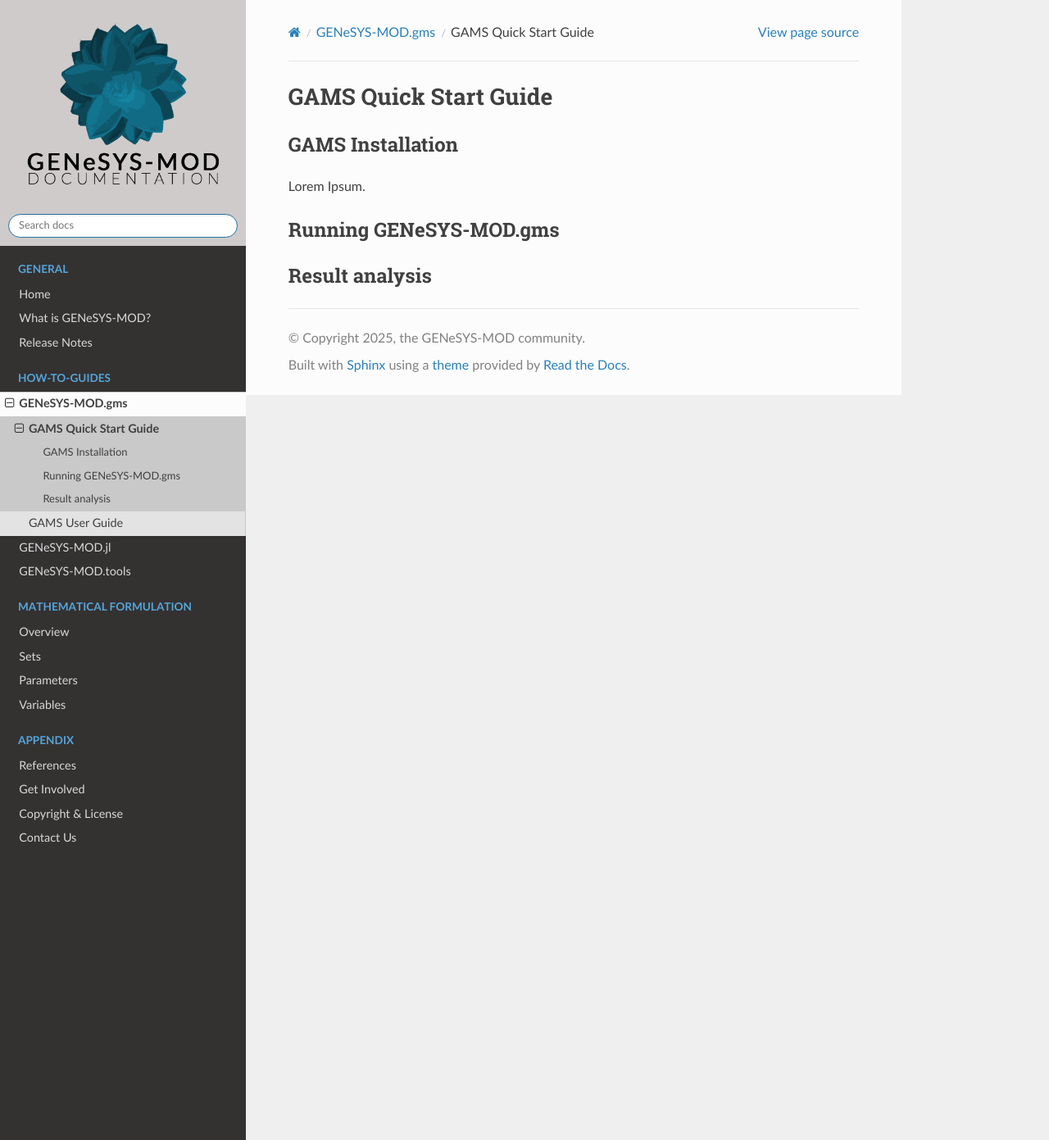
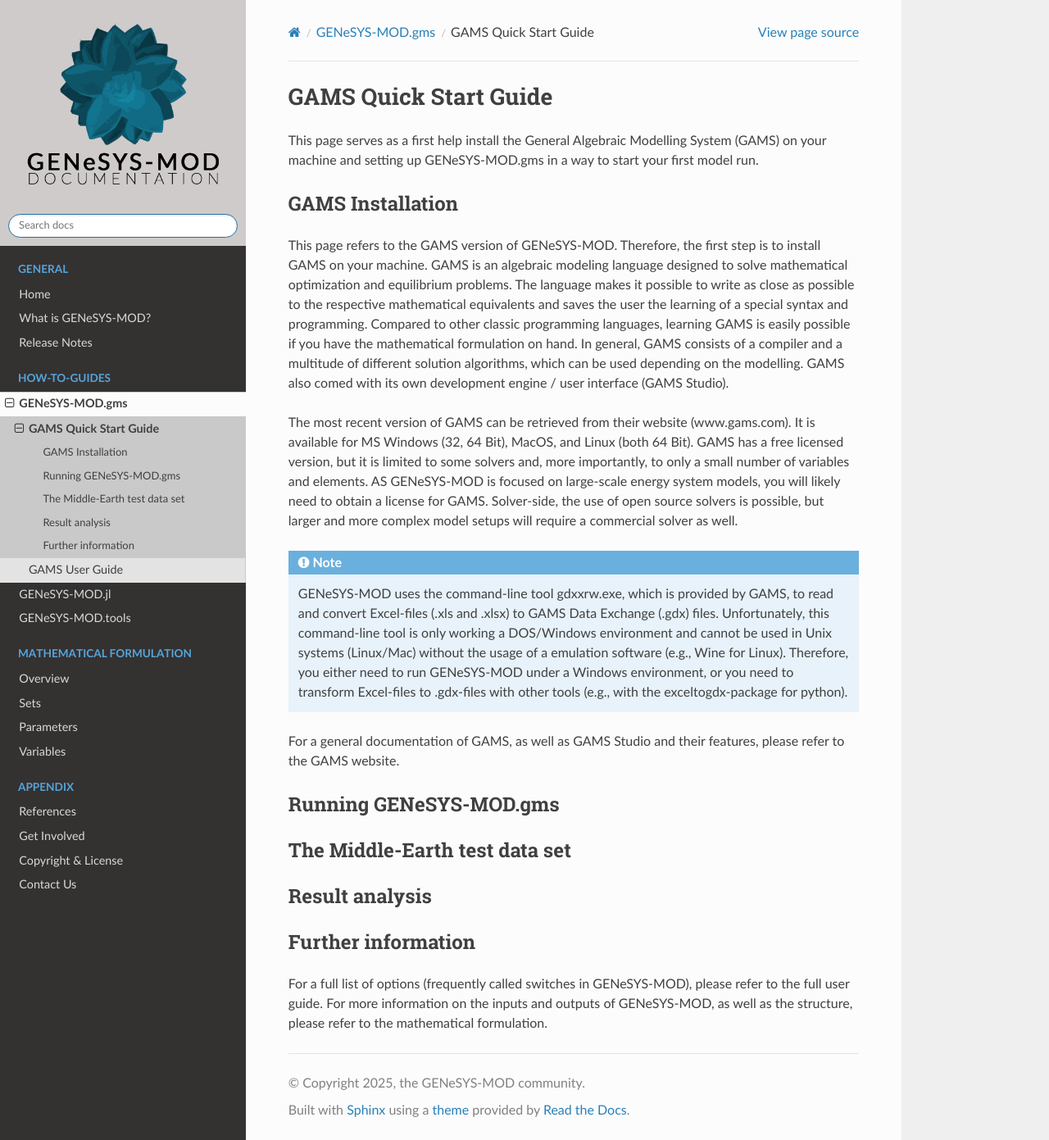
Before and after one commit to GENeSYS-MOD/GENeSYS_MOD.readthedocs, a Sphinx documentation site: the page built from docs/source/how_to_guides/gams/quick_start/quick_start.rst, in a window 1280 px wide and 1391 px high. Shown: the whole window at 82% size. Built offline with Sphinx 7.4.7 and the Read the Docs theme 3.1.0, drawn with Linux system fonts in a browser that asks for light colours.

Commit message:
started adding page for quick start guide GAMS

```diff
--- a/docs/source/how_to_guides/gams/quick_start/quick_start.rst
+++ b/docs/source/how_to_guides/gams/quick_start/quick_start.rst
@@ -1,14 +1,47 @@
 GAMS Quick Start Guide
 ======================
 
+This page serves as a first help install the General Algebraic Modelling System (GAMS) on your machine
+and setting up GENeSYS-MOD.gms in a way to start your first model run.
 
 GAMS Installation
 -----------------
 
-Lorem Ipsum.
+This page refers to the GAMS version of GENeSYS-MOD. Therefore, the first step is to install GAMS on your machine. GAMS is an
+algebraic modeling language designed to solve mathematical optimization and equilibrium problems. The
+language makes it possible to write as close as possible to the respective mathematical equivalents and saves
+the user the learning of a special syntax and programming. Compared to other classic programming languages,
+learning GAMS is easily possible if you have the mathematical formulation on hand. In general, GAMS
+consists of a compiler and a multitude of different solution algorithms, which can be used depending on the
+modelling. GAMS also comed with its own development engine / user interface (GAMS Studio).
+
+The most recent version of GAMS can be retrieved from their website (www.gams.com). It is available for MS
+Windows (32, 64 Bit), MacOS, and Linux (both 64 Bit). GAMS has a free licensed version, but it is limited
+to some solvers and, more importantly, to only a small number of variables and elements. AS GENeSYS-MOD
+is focused on large-scale energy system models, you will likely need to obtain a license for GAMS. Solver-side, the use of open source solvers is possible, but larger and more complex model setups will require a commercial solver as well.
+
+.. note::
+
+   GENeSYS-MOD uses the command-line tool gdxxrw.exe, which is provided by GAMS, to read and convert
+   Excel-files (.xls and .xlsx) to GAMS Data Exchange (.gdx) files. Unfortunately, this command-line tool is only working a DOS/Windows environment
+   and cannot be used in Unix systems (Linux/Mac) without the usage of a emulation software (e.g., Wine for
+   Linux). Therefore, you either need to run GENeSYS-MOD under a Windows environment, or you need to
+   transform Excel-files to .gdx-files with other tools (e.g., with the exceltogdx-package for python).
+
+For a general documentation of GAMS, as well as GAMS Studio and their features, please refer to the GAMS website.
 
 Running GENeSYS-MOD.gms
 ------------------------
 
+
+The Middle-Earth test data set
+------------------------------
+
+
 Result analysis
 ---------------
+
+Further information
+-------------------
+
+For a full list of options (frequently called switches in GENeSYS-MOD), please refer to the full user guide. For more information on the inputs and outputs of GENeSYS-MOD, as well as the structure, please refer to the mathematical formulation.
```
